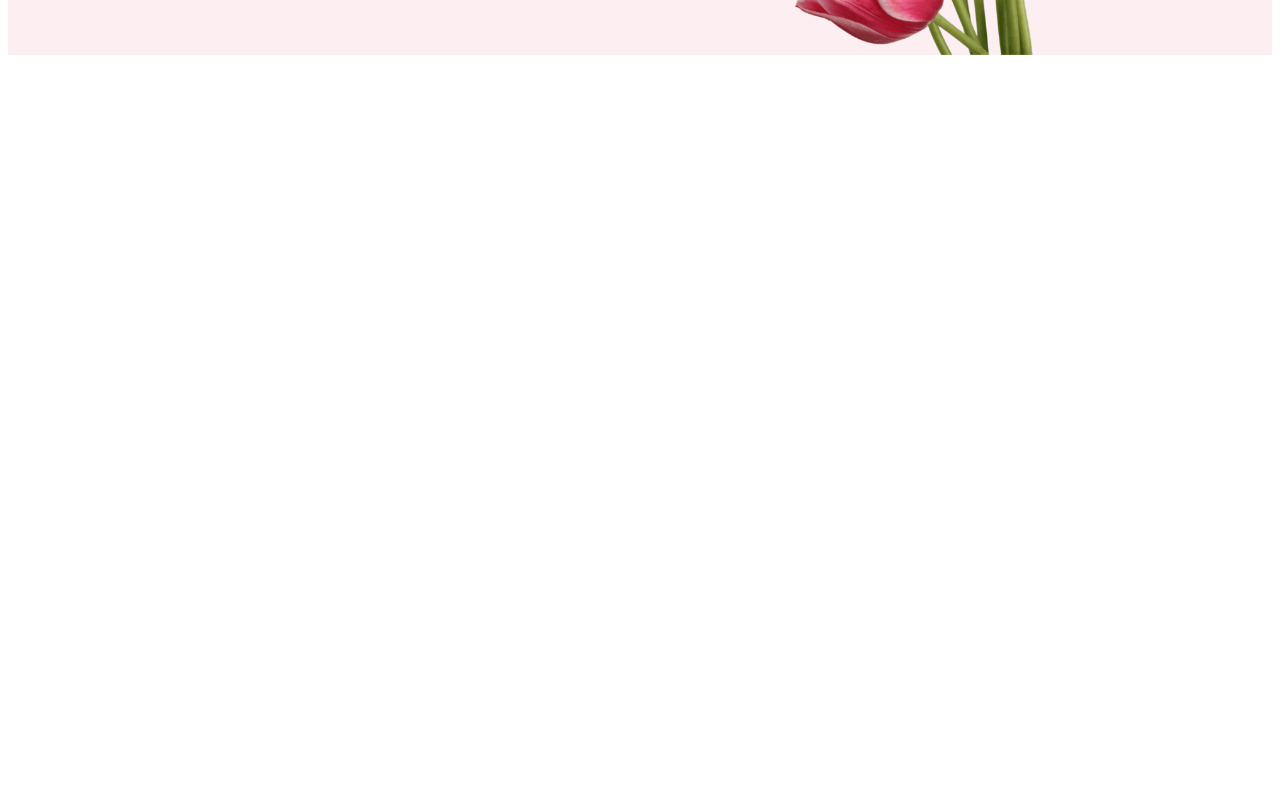
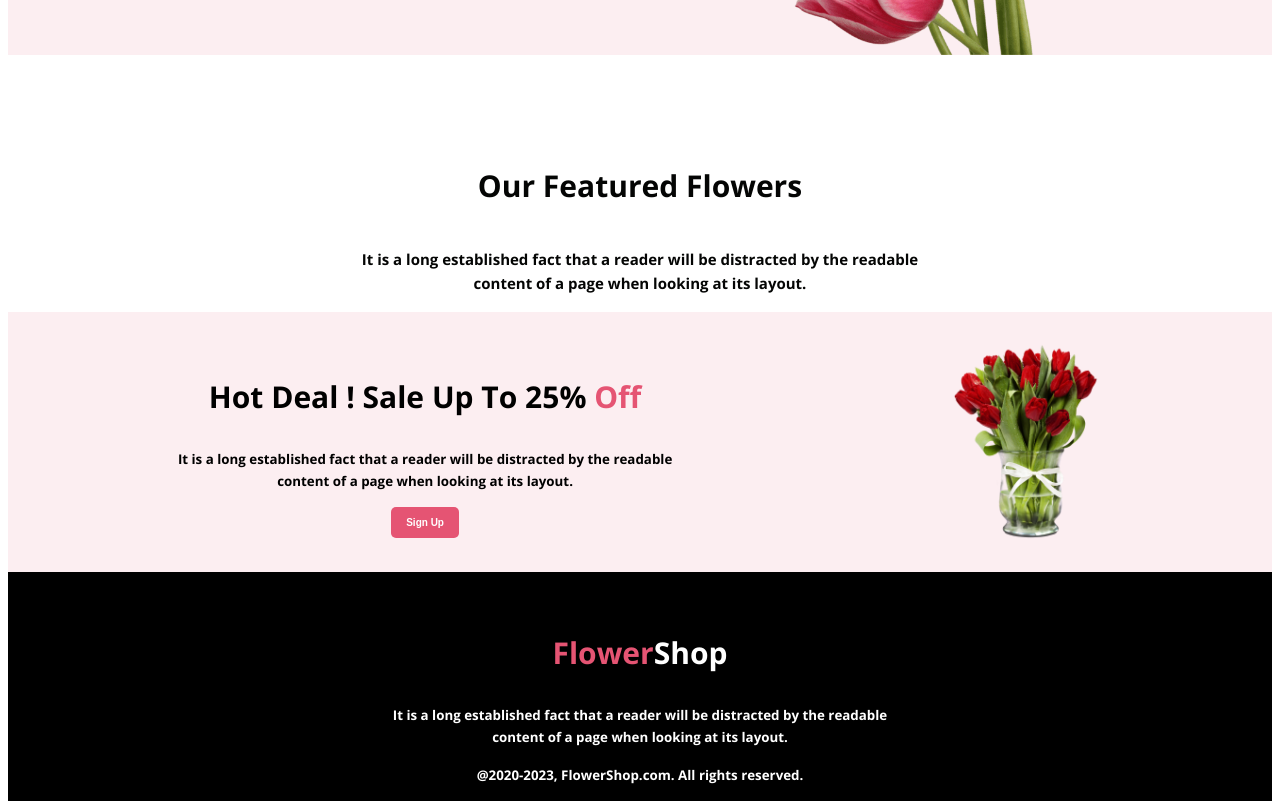
Before and after one commit to KaziTasif/online-flower-shop, a plain HTML site: page index.html in a window 1280 px wide. Shown: the part 483-1292 px from the top of the page. Before the commit the page ends 800 px from the top, so only its background shows below. Drawn offline with nearby package versions, Linux system fonts and the light colour scheme.

Commit message:
banner image set up

```diff
--- a/index.html
+++ b/index.html
@@ -31,10 +31,36 @@
     </header>
 
     <main>
+        <section>
+            <h3 class="section-title"> <b>Our Featured Flowers</b></h3>
+            <p class="section-description"> <small>It is a long established fact that a reader will be distracted by the readable <br>
+                content of a page when looking at its layout. </small> </p>
+        </section>
+
+        <div class="banner2">
+            <div>
+                 <h3 class="banner2-text"> Hot Deal ! Sale Up To 25% <span class="text-primary"> Off </span></h3>
+                <p> <small> It is a long established fact that a reader will be distracted by the readable <br>
+                    content of a page when looking at its layout. </small>
+                </p>
+                <button class="btn-primary">Sign Up</button>
+            </div>
+         <img src="/Flower Images/pngwing 8.png" width="150"
+        height="200" alt="">
+    </div>
 
     </main>
 
     <footer>
+        <div class="footer">
+            <div>
+                 <h3 class="banner2-text"> <span class="text-primary"> Flower</span>Shop</h3>
+                <p> <small> It is a long established fact that a reader will be distracted by the readable <br>
+                    content of a page when looking at its layout. </small>
+                </p>
+                <p> <small>@2020-2023, FlowerShop.com. All rights reserved. </small> </p>
+            </div>
+    </div>
 
     </footer>
 </body>
--- a/style/styles.css
+++ b/style/styles.css
@@ -10,6 +10,9 @@ body{
 h1{
     font-size: 50px;
 }
+h3{
+    font-size: 30px;
+}
 
 /* banner related style */
 .banner {
@@ -20,6 +23,14 @@ h1{
     justify-content: space-around;
 }
 
+.banner2{
+    padding: 30px 30px 30px 30px;
+    display: flex;
+    align-items: center;
+    background-color: #Fceef1;
+    justify-content: space-around;
+    text-align: center;
+}
 .btn-primary {
     border-radius: 5px;
     background-color: #E55473;
@@ -29,3 +40,34 @@ h1{
     font-weight: 700;
     padding: 10px 15px
 }
+
+/* main section style */
+
+/* futured Flowers */
+
+.section-title {
+    color: #040504;
+    text-align: center;
+    font-style: normal;
+    font-weight: 700;
+    line-height: normal;
+    padding: 80px 30px 10px 30px;
+}
+
+.section-description{
+    color: #040504;
+    text-align: center;
+    padding: 0;
+    font-size: 18px;
+
+}
+
+.footer{
+    padding: 30px 30px 0px 30px;
+    display: flex;
+    color: white;
+    align-items: center;
+    background-color: #000000;
+    justify-content: space-around;
+    text-align: center;
+}
```
